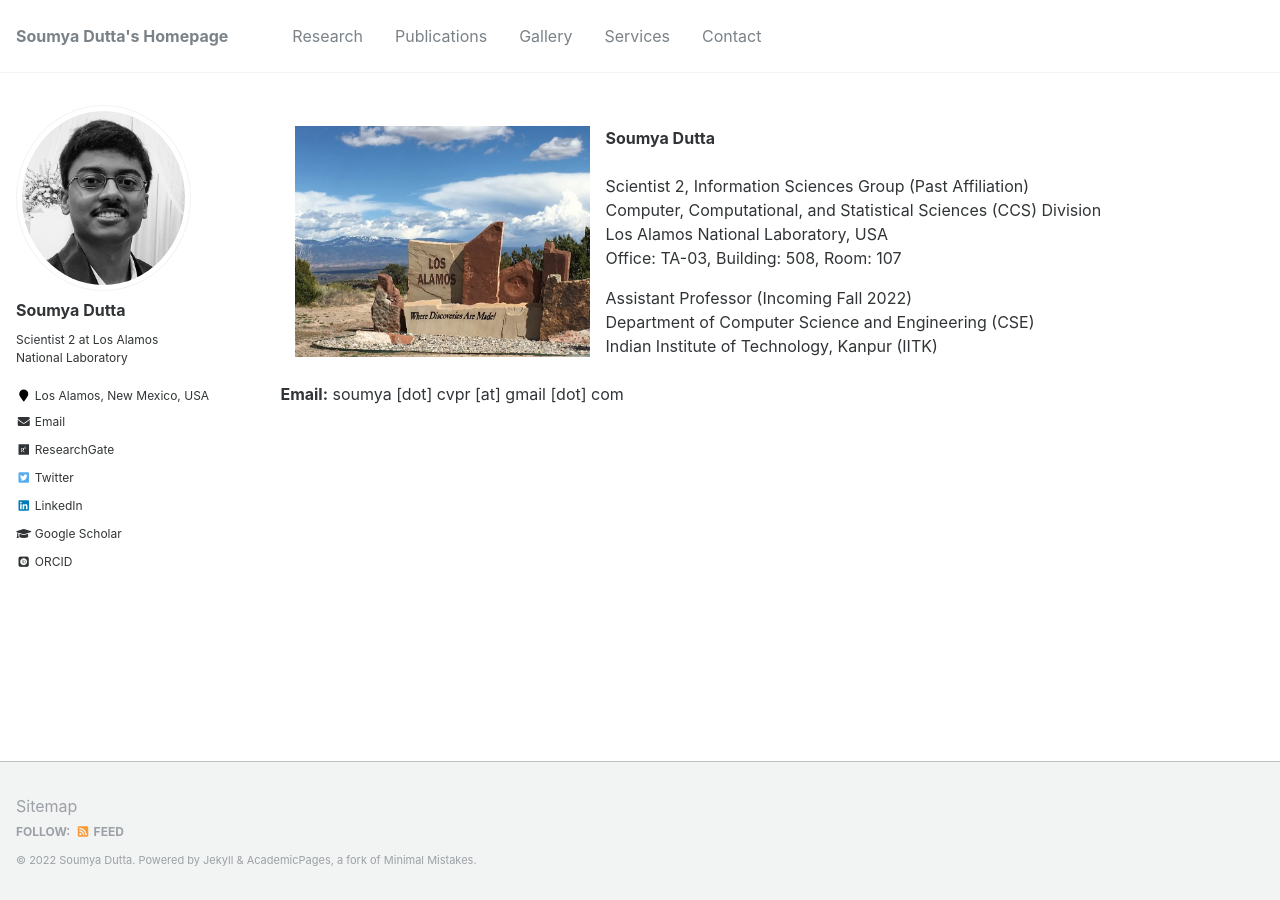
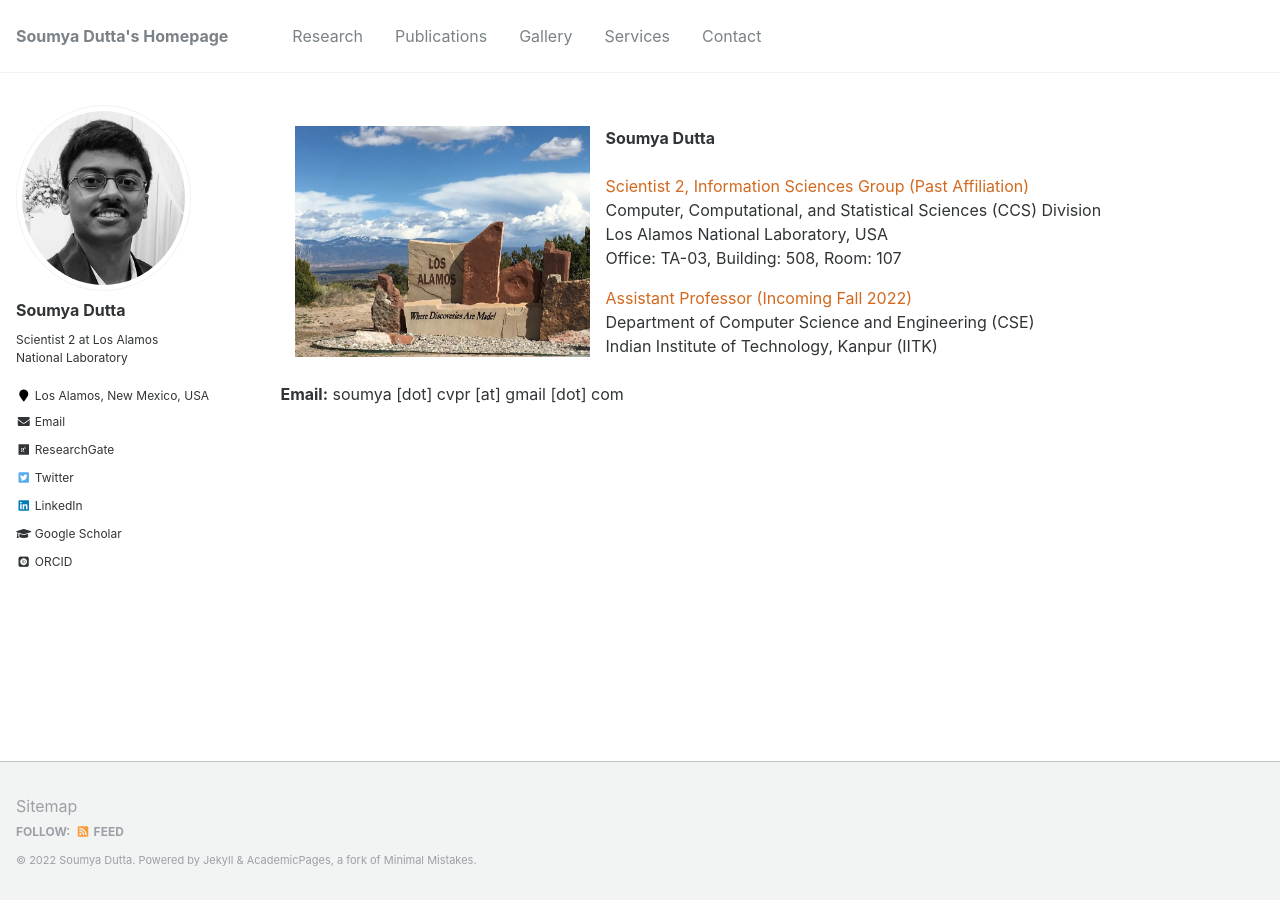
Before and after one commit to soumyadutta-cse/soumyadutta-cse.github.io, a Jekyll site: the page built from _pages/contact.md, in a window 1280 px wide. Built offline with Jekyll 4.4.1, drawn with Linux system fonts in a browser that asks for light colours; some web fonts are replaced.

Commit message:
updating color for main page

```diff
--- a/_pages/contact.md
+++ b/_pages/contact.md
@@ -10,14 +10,14 @@ author_profile: true
 </p></div>
 <div class="box" style="text-align:justify">
 <strong>Soumya Dutta</strong><br><br>
-Scientist 2, Information Sciences Group (Past Affiliation)<br>
+<span style="color:Chocolate">Scientist 2, Information Sciences Group (Past Affiliation)<br></span>
 Computer, Computational, and Statistical Sciences (CCS) Division<br>
 Los Alamos National Laboratory, USA<br>
 Office: TA-03, Building: 508, Room: 107<br>
 </div>
 
 <div class="box" style="text-align:justify"><p>
-Assistant Professor (Incoming Fall 2022)<br>
+<span style="color:Chocolate">Assistant Professor (Incoming Fall 2022)<br></span>
 Department of Computer Science and Engineering (CSE)<br>
 Indian Institute of Technology, Kanpur (IITK)<br><br>
 <strong>Email:</strong> soumya [dot] cvpr [at] gmail [dot] com
```
